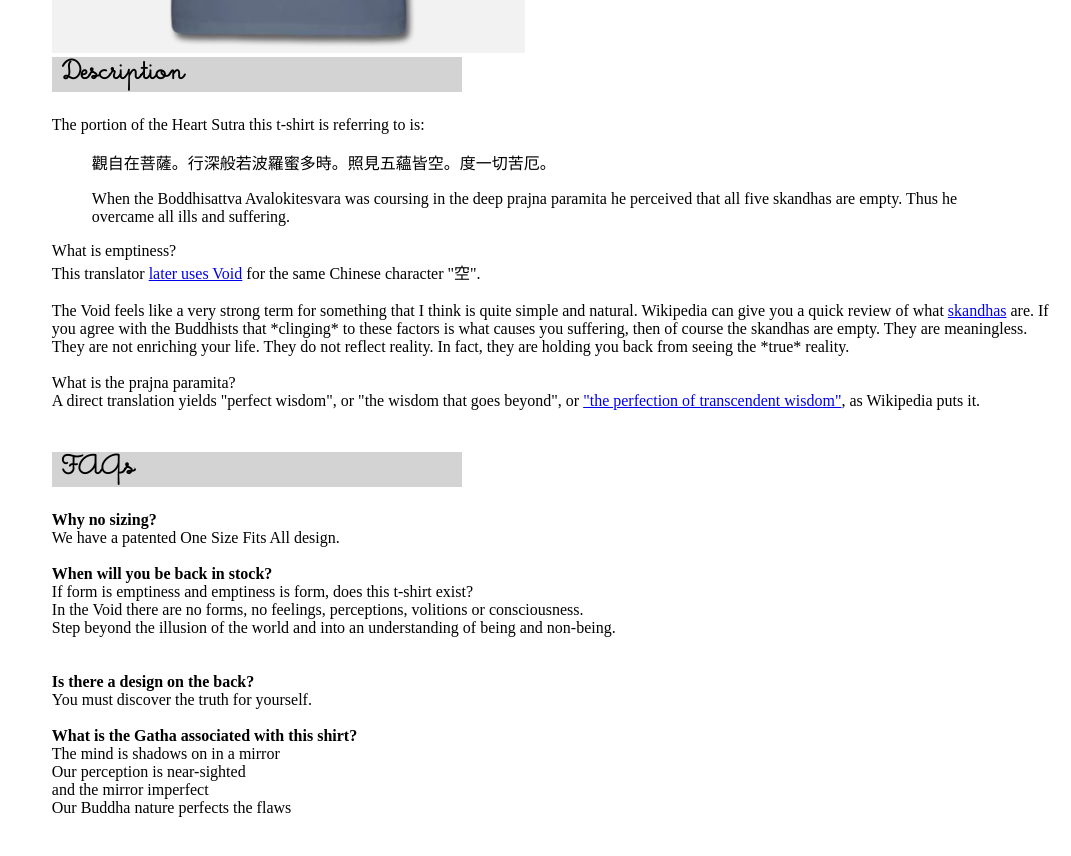
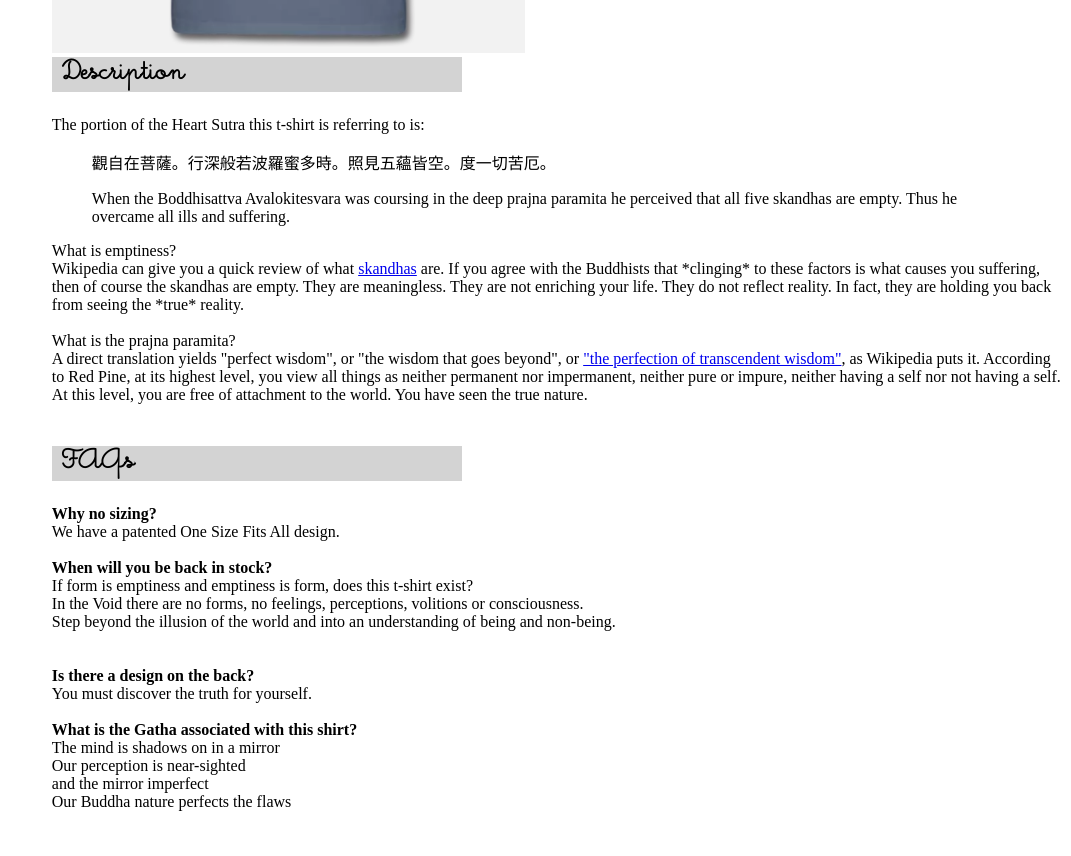
Before and after one commit to xrdt/h138_final_annotation, a Jekyll site: the page built from shirt.md, in a window 1280 px wide and 900 px high, scrolled down 558 px. Shown: the top 856 px of the window, without its empty margins (209-1280 px from the left). Built offline with Jekyll 4.4.1, drawn with Linux system fonts in a browser that asks for light colours.

Commit message:
new things

```diff
--- a/_layouts/shirt.html
+++ b/_layouts/shirt.html
@@ -37,10 +37,7 @@
 
         What is emptiness?
         <br>
-        This translator <a href="mug.html">later uses Void</a> for the same Chinese character "空".
-        <br><br>
-        The Void feels like a very strong term for something that I think is quite simple and
-        natural. Wikipedia can give you a quick review of what
+        Wikipedia can give you a quick review of what
         <a href="https://en.wikipedia.org/wiki/Skandha">skandhas</a> are. If you agree with the
         Buddhists that *clinging* to these factors is what causes you suffering, then of course
         the skandhas are empty. They are meaningless. They are not enriching your life. They do
@@ -51,7 +48,10 @@
         <br>
         A direct translation yields "perfect wisdom", or "the wisdom that goes beyond", or
         <a href="https://en.wikipedia.org/wiki/Prajnaparamita">"the perfection of transcendent
-        wisdom"</a>, as Wikipedia puts it.
+        wisdom"</a>, as Wikipedia puts it. According to Red Pine, at its highest level, you view
+        all things as neither permanent nor impermanent, neither pure or impure, neither having
+        a self nor not having a self. At this level, you are free of attachment to the world.
+        You have seen the true nature.
         <br>
         <br>
 
```
Also changed, not shown: 1 other file.
